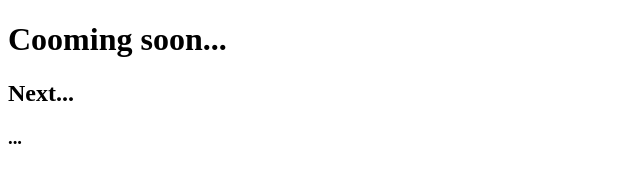
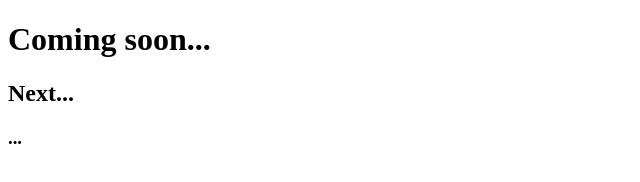
Before and after one commit to mariomegu/mariomegu.github.io, a plain HTML site: page index.html in a window 1280 px wide. Shown: the whole page, without its empty margins (0-640 px from the left). Drawn offline with Linux system fonts and the light colour scheme.

Commit message:
Update index.html

```diff
--- a/index.html
+++ b/index.html
@@ -8,7 +8,7 @@
 </head>
 <body>
 
-    <h1>Cooming soon...</h1>
+    <h1>Coming soon...</h1>
     <h2>Next...</h2>
     <h3>...</h3>
 
```
